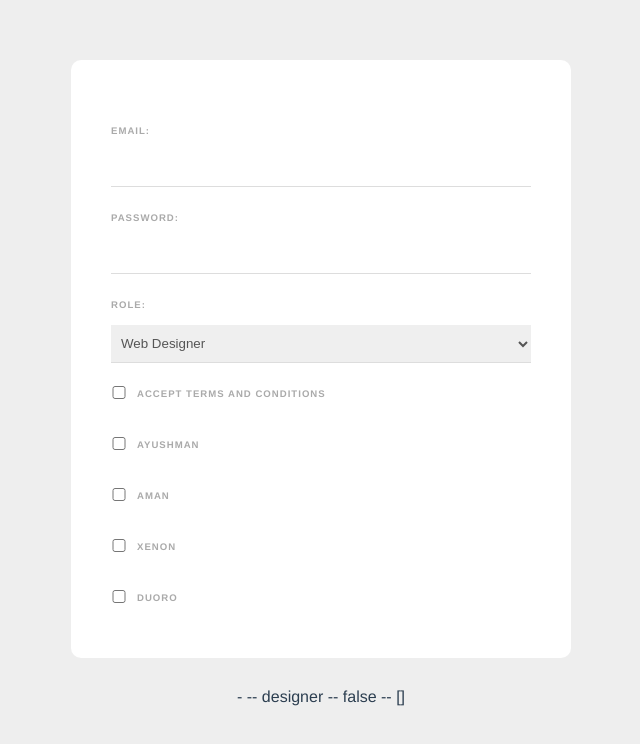
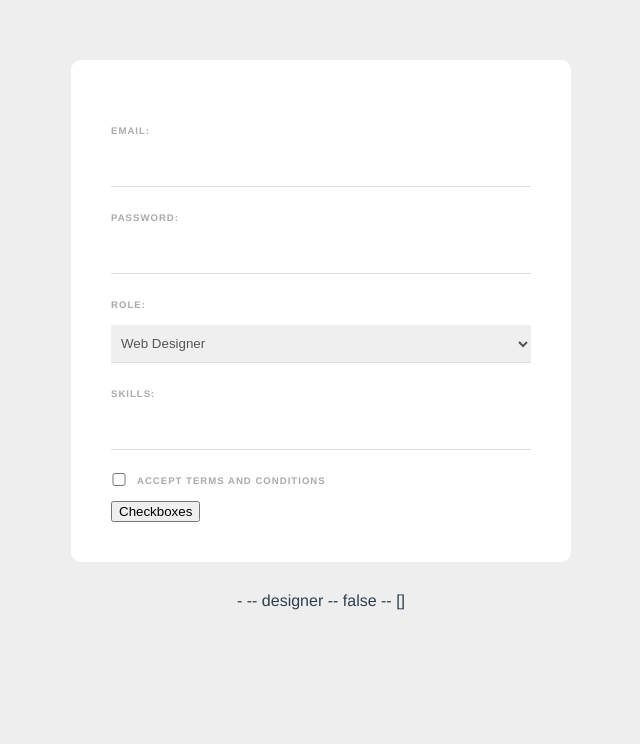
Before and after one commit to ayushman-git/vue-form-L, a Vue app: page / in a window 1280 px wide. Shown: the top 744 px of the page, without its empty margins (319-959 px from the left). Built offline with nearby package versions, Linux system fonts and the light colour scheme.

Commit message:
keyboard events, array.prototype.includes

```diff
--- a/src/components/SignUp.vue
+++ b/src/components/SignUp.vue
@@ -12,11 +12,20 @@
       <option value="designer">Web Designer</option>
     </select>
 
+    <label>Skills:</label>
+    <input @keyup="addSkill" type="text" v-model="tempSkill" />
+    <div class="pill" v-for="(skill, index) in skills" :key="index">
+      {{ skill }}
+    </div>
+
     <div class="terms">
       <input type="checkbox" v-model="terms" required />
       <label>Accept Terms and Conditions</label>
     </div>
-
+    <button @click.prevent="showCheckboxes = !showCheckboxes">
+      Checkboxes
+    </button>
+    <div v-if="showCheckboxes">
       <div>
         <input type="checkbox" value="Ayushman" v-model="names" />
         <label>Ayushman</label>
@@ -33,6 +42,7 @@
         <input type="checkbox" value="Duoro" v-model="names" />
         <label>Duoro</label>
       </div>
+    </div>
   </form>
   <p>
     {{ email }} - {{ password }} -- {{ role }} -- {{ terms }} -- {{ names }}
@@ -44,12 +54,30 @@ export default {
   name: "SignUp",
   data() {
     return {
+      showCheckboxes: false,
       email: "",
       password: "",
       role: "designer",
       terms: false,
       names: [],
+      tempSkill: "",
+      skills: [],
     };
+  },
+  methods: {
+    addSkill(e) {
+      if (e.key == "," && this.tempSkill) {
+        if (!this.skills.includes(this.tempSkill.replace(",", ""))) {
+          this.skills.push(this.tempSkill.replace(",", ""));
+        }
+        this.tempSkill = "";
+      }
+    },
+
+    // addSkill() {
+    //   this.skills.push(this.tempSkill);
+    //   this.tempSkill = "";
+    // },
   },
 };
 </script>
```
Lines whose indentation alone changed are shown as unchanged.
